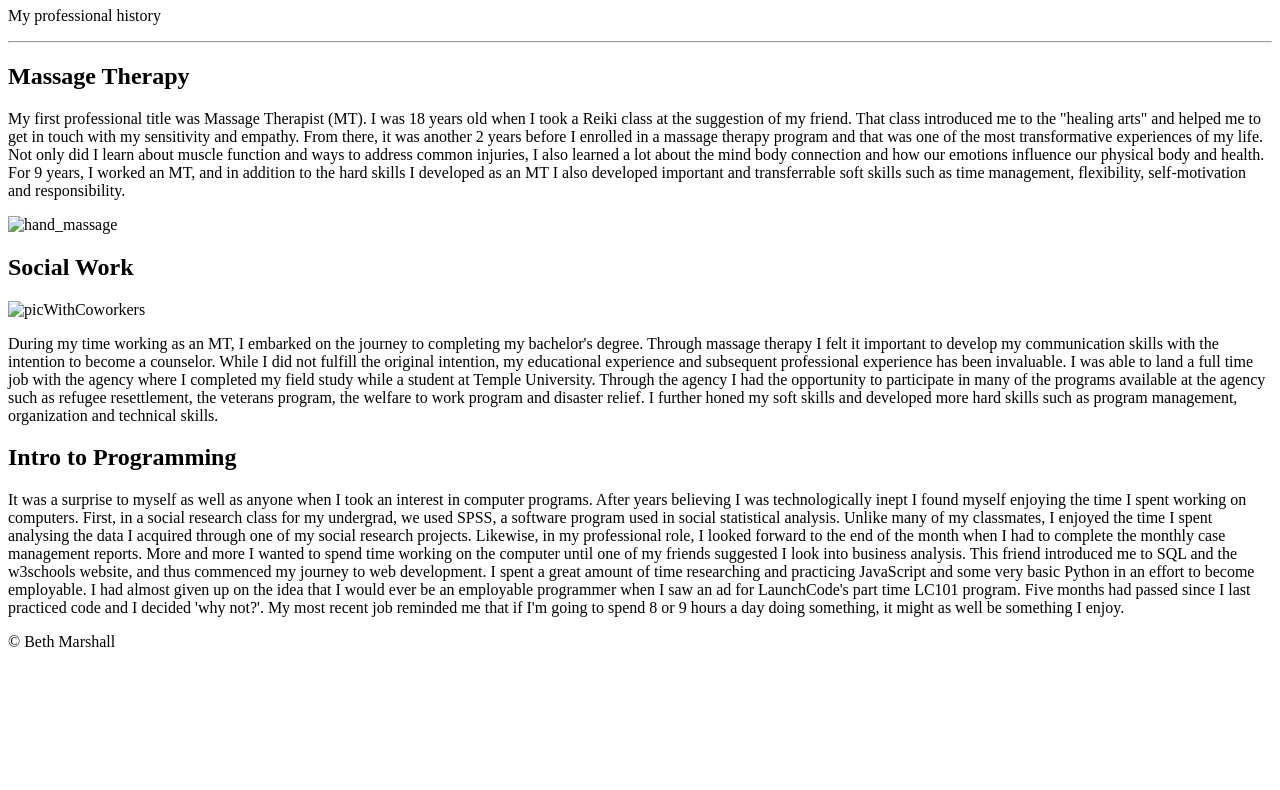
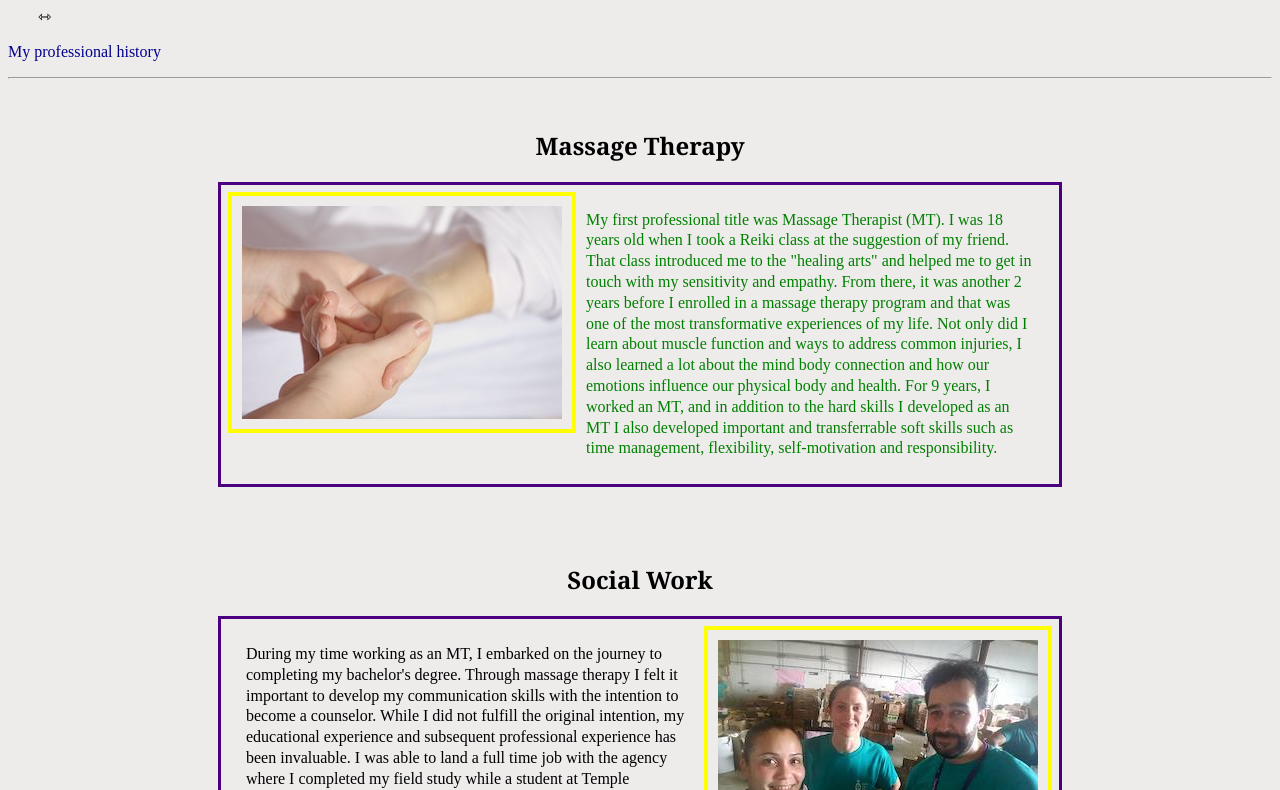
Before and after one commit to PHL-LC101-April22/js-assignment-4-html-me-something-BMars101, a website: page index.html in a window 1280 px wide. Shown: the part 73-863 px from the top of the page. Before the commit the page ends 800 px from the top, so only its background shows below. Drawn offline with Linux system fonts and the light colour scheme.

Commit message:
added some styling

```diff
--- a/index.html
+++ b/index.html
@@ -6,39 +6,42 @@
    </head>
    <body>
       <header>
-         <h1>The Road to Code</h1>
-         <p>My professional history</p>
+         <h1 id="mainHeading">The Journey to Code</h1>
+         <p id="htmlEntity">&hoarr;</p>
+         <p id="headingBlurb">My professional history</p>
       </header>
       <hr>
       <main>
-         <article id="massage_section">
+         <article class="jobDescriptionContainer">
             <h2>Massage Therapy</h2>
-            <div id="massage_container">
-               <p class="job_description1">My first professional title was Massage Therapist (MT).
+            <div id="massageSection">
+               <img class="image" src="imgs/hand_massage.jpg" alt="hand massage" id="massageImg"/>
+               <p id="testP" class="funParagraph">My first professional title was Massage Therapist (MT).
                   I was 18 years old when I took a Reiki class at the suggestion of my friend. That class introduced me to the "healing arts" and
                   helped me to get in touch with my sensitivity and empathy. From there, it was another 2 years before I enrolled in a massage therapy program and that was one of the most transformative experiences of my life. Not only did I learn about muscle function and ways to address common
                   injuries, I also learned a lot about the mind body connection and how our emotions influence our physical body and health.
                   For 9 years, I worked an MT, and in addition to the hard skills I developed as an MT I also developed important and transferrable soft skills such as time management, flexibility, self-motivation and responsibility.
                   </p>
-                  <img src="imgs/hand_massage.jpg" alt="hand_massage" id="massageImg"/>
             </div>
          </article>
-         <article id="socialwork_section">
+         <article class="jobDescriptionContainer">
             <h2>Social Work</h2>
-            <div id="socialwork_container">
-               <img src="imgs/CCUSA_DisasterRelief.jpeg" alt="picWithCoworkers" class="ccusaImg"/>
-               <p class="job_description2">During my time working as an MT, I embarked on the journey to completing my bachelor's degree. Through massage therapy I felt it important to develop my communication skills with the intention to become a counselor. While I did not fulfill the original intention, my educational experience and subsequent professional experience has been invaluable. I was able to land a full time job with the agency where I completed my field study while a student at Temple University. Through the agency I had the opportunity to participate in many of the programs available at the agency such as refugee resettlement, the veterans program, the welfare to work program and disaster relief.
+            <div id="socialworkSection">
+               <img class="image" src="imgs/CCUSA_DisasterRelief.jpeg" alt="pic with coworkers" id="ccusaImg"/>
+               <p class="jobDescription">During my time working as an MT, I embarked on the journey to completing my bachelor's degree. Through massage therapy I felt it important to develop my communication skills with the intention to become a counselor. While I did not fulfill the original intention, my educational experience and subsequent professional experience has been invaluable. I was able to land a full time job with the agency where I completed my field study while a student at Temple University. Through the agency I had the opportunity to participate in many of the programs available at the agency such as refugee resettlement, the veterans program, the welfare to work program and disaster relief.
                I further honed my soft skills and developed more hard skills such as program management, organization and technical skills.
                </p>
             </div>
          </article>
-         <article>
+         <article class="jobDescriptionContainer">
             <h2>Intro to Programming</h2>
-            <div>
-               <p>It was a surprise to myself as well as anyone when I took an interest in computer programs. After years believing I was technologically inept I found myself enjoying the time I spent working on computers. First, in a social research class for my undergrad, we used SPSS, a software program used in social statistical analysis. Unlike many of my classmates, I enjoyed the time I spent analysing the data I acquired through one of my social research projects. Likewise, in my professional role, I looked forward to the end of the month when I had to complete the monthly case management reports. More and more I wanted to spend time working on the computer until one of my friends suggested I look into business analysis. This friend introduced me to SQL and the w3schools website, and thus commenced my journey to web development. I spent a great amount of time researching and practicing JavaScript and some very basic Python in an effort to become employable. I had almost given up on the idea that I would ever be an employable programmer when I saw an ad for LaunchCode's part time LC101 program. Five months had passed since I last practiced code and I decided 'why not?'. My most recent job reminded me that if I'm going to spend 8 or 9 hours a day doing something, it might as well be something I enjoy. </p>
+            <div id="programmingSection">
+               <img class="image" src="imgs/pexels-prateek-katyal-2740956.jpg" alt="you got this message" id="computerImg"/>
+               <p class="jobDescription">It was a surprise to myself as well as anyone when I took an interest in computer programs. After years believing I was technologically inept I found myself enjoying the time I spent working on computers. First, in a social research class for my undergrad, we used SPSS, a software program used in social statistical analysis. Unlike many of my classmates, I enjoyed the time I spent analysing the data I acquired through one of my social research projects. Likewise, in my professional role, I looked forward to the end of the month when I had to complete the monthly case management reports. More and more I wanted to spend time working on the computer until one of my friends suggested I look into business analysis. This friend introduced me to SQL and the w3schools website, and thus commenced my journey to web development. I spent a great amount of time researching and practicing JavaScript and some very basic Python in an effort to become employable. I had almost given up on the idea that I would ever be an employable programmer when I saw an ad for LaunchCode's part time LC101 program. Five months had passed since I last practiced code and I decided 'why not?'. My most recent job reminded me that if I'm going to spend 8 or 9 hours a day doing something, it might as well be something I enjoy. </p>
             </div>
          </article>
       </main>
+      <hr>
       <footer>
          <p>&copy; Beth Marshall</p>
       </footer>
--- a/styles.css
+++ b/styles.css
@@ -1 +1,59 @@
-/* Write your CSS here! */
+body {
+    margin: 8px;
+    display: block;
+    background-color:#eeebeb;
+}
+h2 {
+    font-family:Cambria, Cochin, Georgia, Times, 'Times New Roman', serif;
+}
+h2{
+    text-align: center;
+}
+footer {
+    margin: 40px;
+    text-align: center;
+}
+#mainHeading {
+    color: red;
+}
+#htmlEntity {
+    margin-left: 30px;
+    height: 20px;
+    width: 20px;
+}
+.funParagraph {
+    color: green;
+}
+.jobDescriptionContainer {
+    margin: 20px;
+    margin-left: 200px;
+    margin-right: 200px;
+    padding: 10px;
+}
+.jobDescription, .funParagraph {
+    border: 3px solid indigo;
+    padding: 25px;
+    line-height: 1.3em;
+
+}
+.image {
+    border: 4px solid yellow;
+    padding: 10px;
+    margin: 10px;
+}
+#headingBlurb {
+    color: darkblue;
+}
+#massageImg{
+    /* padding-right: 10px; */
+    float: left;
+}
+
+#ccusaImg {
+    float: right;
+}
+
+#computerImg{
+    padding-right: 10px;
+    float: left;
+}
```
Also changed, not shown: imgs/CCUSA_DisasterRelief.jpeg (added), imgs/hand_massage.jpg (added), imgs/pexels-prateek-katyal-2740956.jpg (added), 2 other files.
